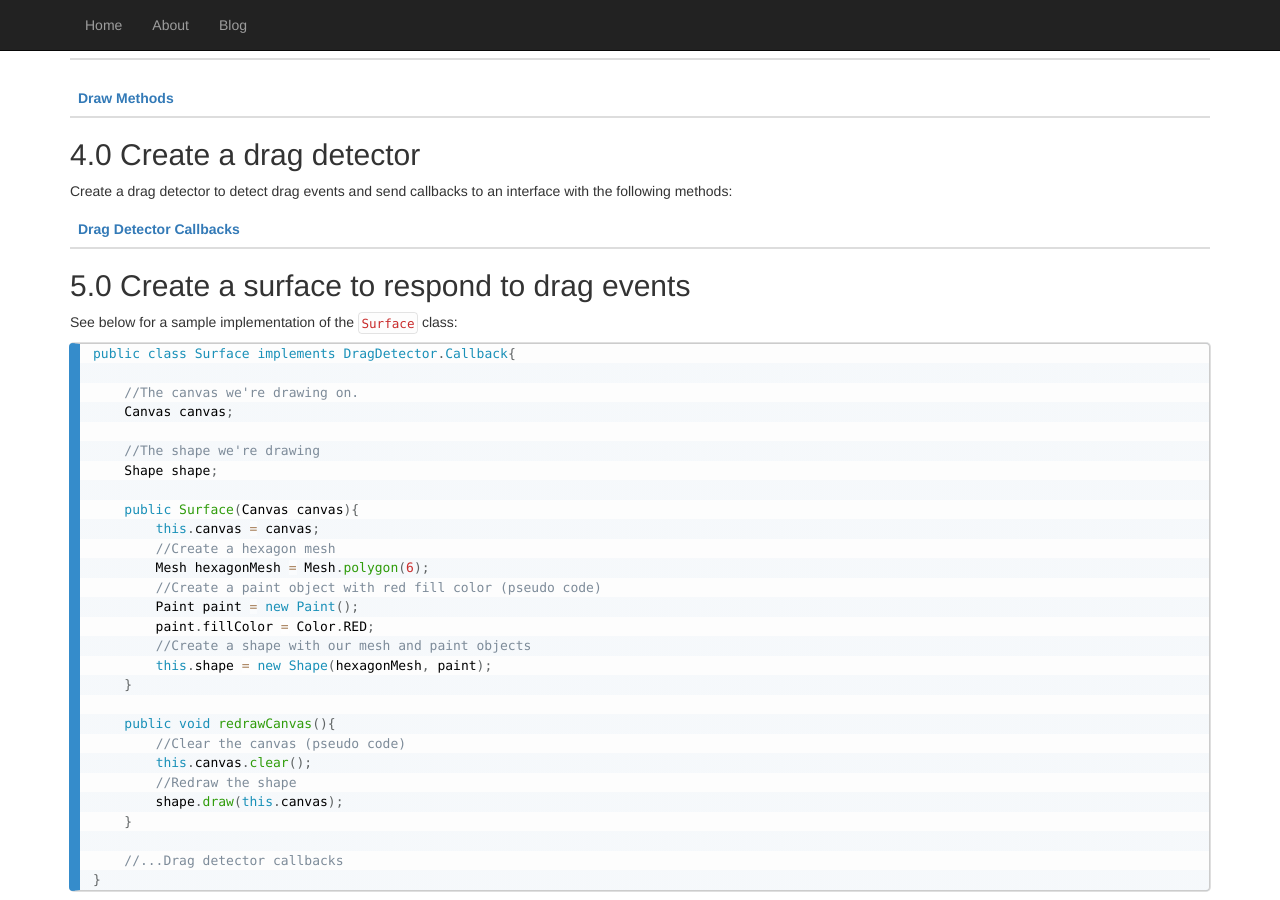
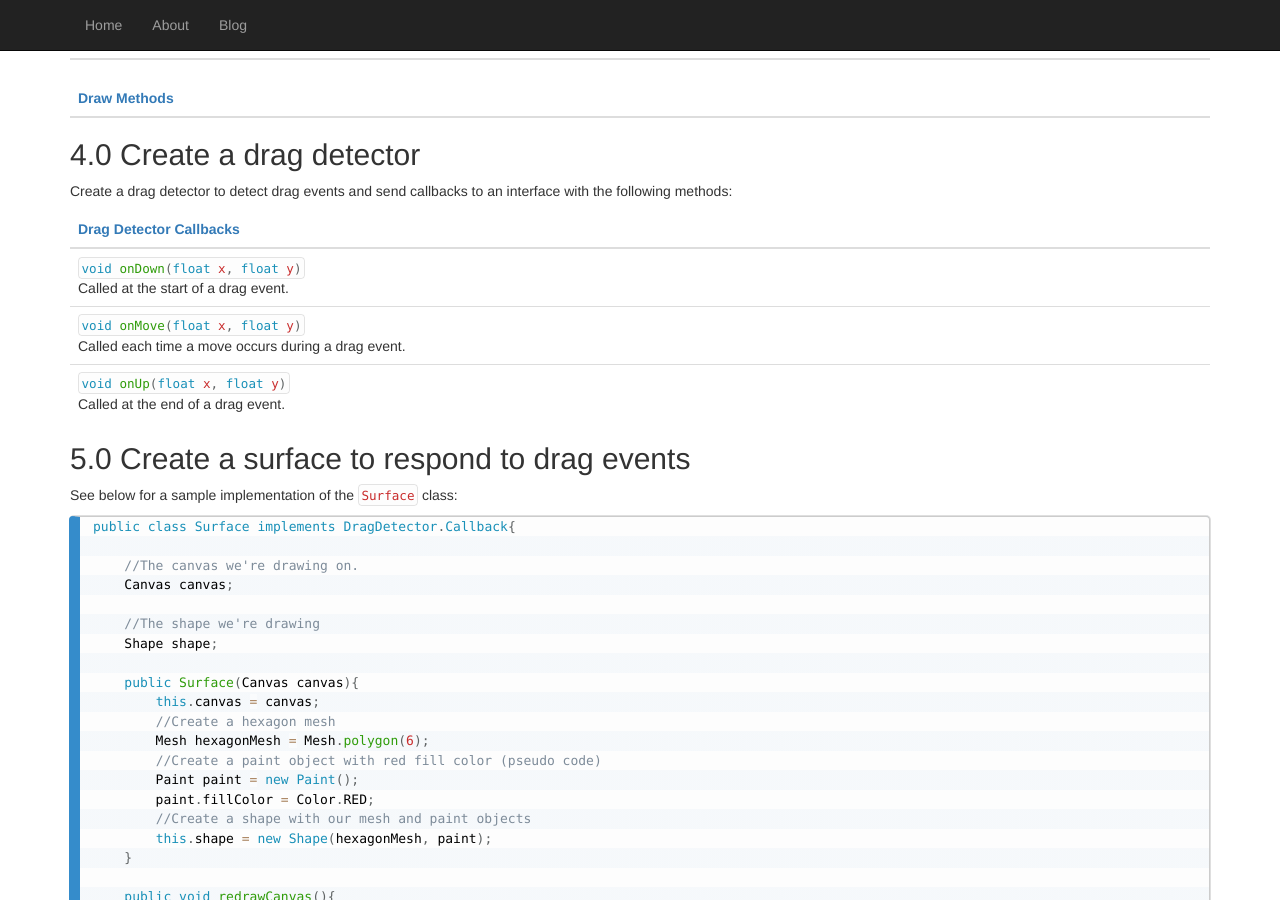
Before and after one commit to wjheesen/wjheesen.github.io, a Jekyll site: the page built from _posts/2016-10-17-drawing-shapes-based-on-user-input.html, in a window 1280 px wide and 900 px high, scrolled down 5460 px. Built offline with Jekyll 4.4.1, drawn with Linux system fonts in a browser that asks for light colours.

Commit message:
Changed drag detector callback table to "collapse in"

```diff
--- a/_posts/2016-10-17-drawing-shapes-based-on-user-input.html
+++ b/_posts/2016-10-17-drawing-shapes-based-on-user-input.html
@@ -3744,11 +3744,11 @@ canvas<span class="token punctuation">.</span><span class="token function">setTr
     <thead>
         <tr>
             <th colspan="1">
-                <a href="#-drag-detector-callbacks" data-toggle="collapse in">Drag Detector Callbacks</a>
-            </th>
-        </tr>
-    </thead>
-    <tbody id="-drag-detector-callbacks" class="collapse">
+                <a href="#-drag-detector-callbacks" data-toggle="collapse">Drag Detector Callbacks</a>
+            </th>
+        </tr>
+    </thead>
+    <tbody id="-drag-detector-callbacks" class="collapse in">
 
 <tr>
     <td>
```
